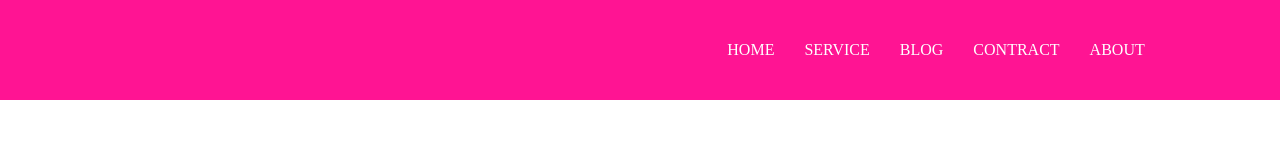
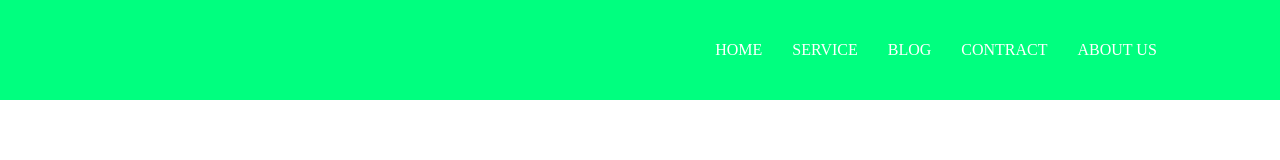
Before and after one commit to MrRanaSheikh/Collaboration-Practice, a plain HTML site: page index.html in a window 1280 px wide. Shown: the top 160 px of the page. Drawn offline with Linux system fonts and the light colour scheme.

Commit message:
Added navbar color from RanaAhmed47

```diff
--- a/index.html
+++ b/index.html
@@ -17,7 +17,7 @@
                 <li><a href="#">SERVICE</a></li>
                 <li><a href="#">BLOG</a></li>
                 <li><a href="#">CONTRACT</a></li>
-                <li><a href="#">ABOUT</a></li>
+                <li><a href="#">ABOUT US</a></li>
             </ul>
         </nav>
     </header>
--- a/style.css
+++ b/style.css
@@ -6,7 +6,7 @@
 header{
     width: 100%;
     height: 100px;
-    background-color: deeppink;
+    background-color: springgreen;
 }
 nav ul{
     width: 60%;
```
